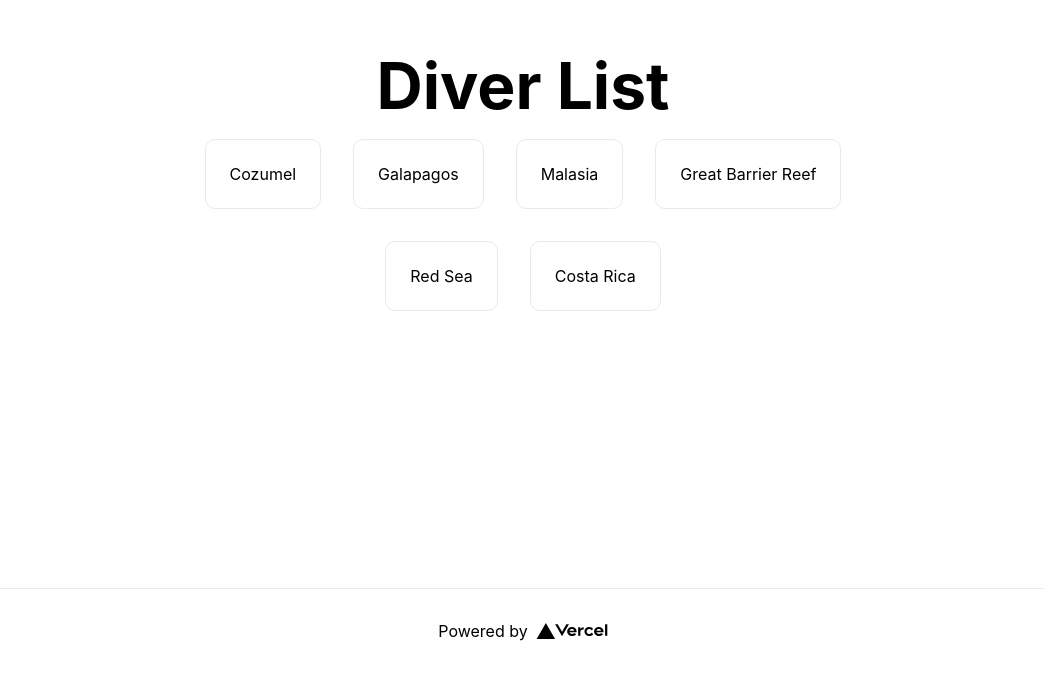
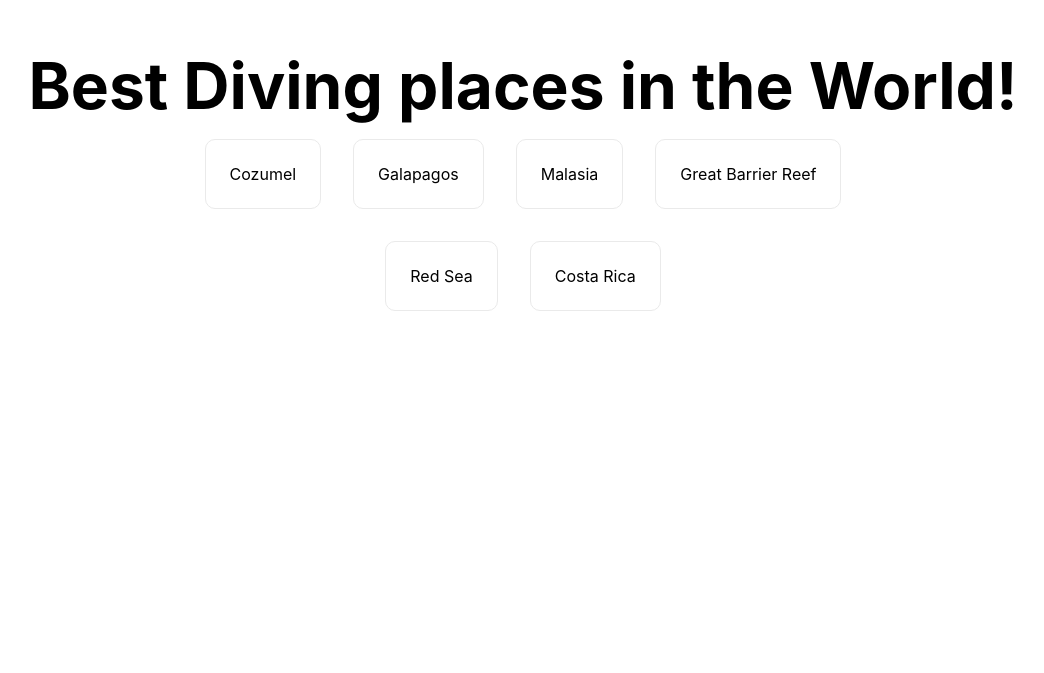
Before and after one commit to adolfoportilla/diver-list, a Next.js app: page / in a window 1280 px wide. Shown: the part 212-885 px from the top of the page, without its empty margins (117-1161 px from the left). After the commit the page ends 800 px from the top, so only its background shows below. Built offline with nearby package versions, Linux system fonts and the light colour scheme.

Commit message:
Feat: add seo keywords to page

```diff
--- a/pages/index.js
+++ b/pages/index.js
@@ -7,13 +7,13 @@ export default function Home() {
   return (
     <div className={styles.container}>
       <Head>
-        <title>Create Next App</title>
-        <meta name="description" content="Generated by create next app" />
+        <title>DiverList</title>
+        <meta name="description" content="Top diving places in the world" />
         <link rel="icon" href="/favicon.ico" />
       </Head>
 
       <main className={styles.main}>
-        <h1 className={styles.title}>Diver List</h1>
+        <h1 className={styles.title}>Best Diving places in the World!</h1>
 
         <div className={styles.grid}>
           <DiveLocation location={"Cozumel"} />
@@ -24,19 +24,6 @@ export default function Home() {
           <DiveLocation location={"Costa Rica"} />
         </div>
       </main>
-
-      <footer className={styles.footer}>
-        <a
-          href="https://vercel.com?utm_source=create-next-app&utm_medium=default-template&utm_campaign=create-next-app"
-          target="_blank"
-          rel="noopener noreferrer"
-        >
-          Powered by{" "}
-          <span className={styles.logo}>
-            <Image src="/vercel.svg" alt="Vercel Logo" width={72} height={16} />
-          </span>
-        </a>
-      </footer>
     </div>
   );
 }
```
